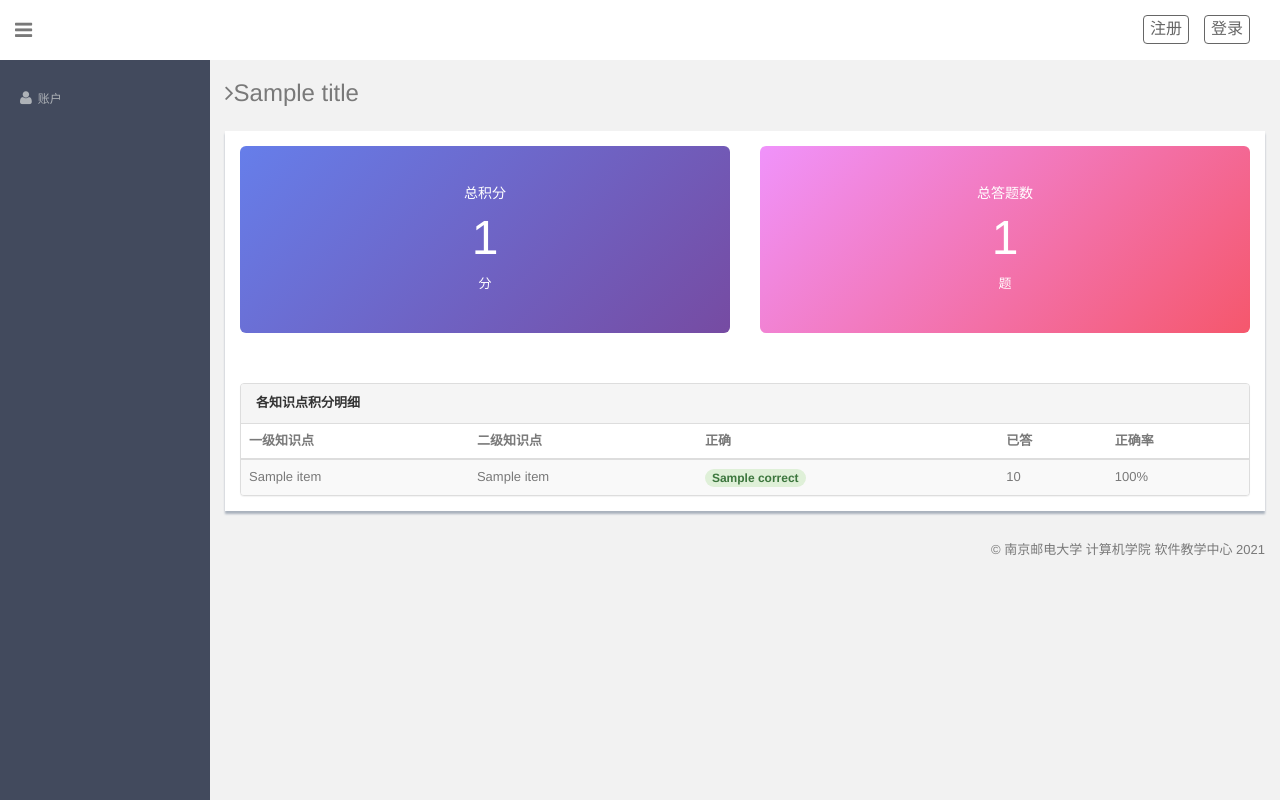
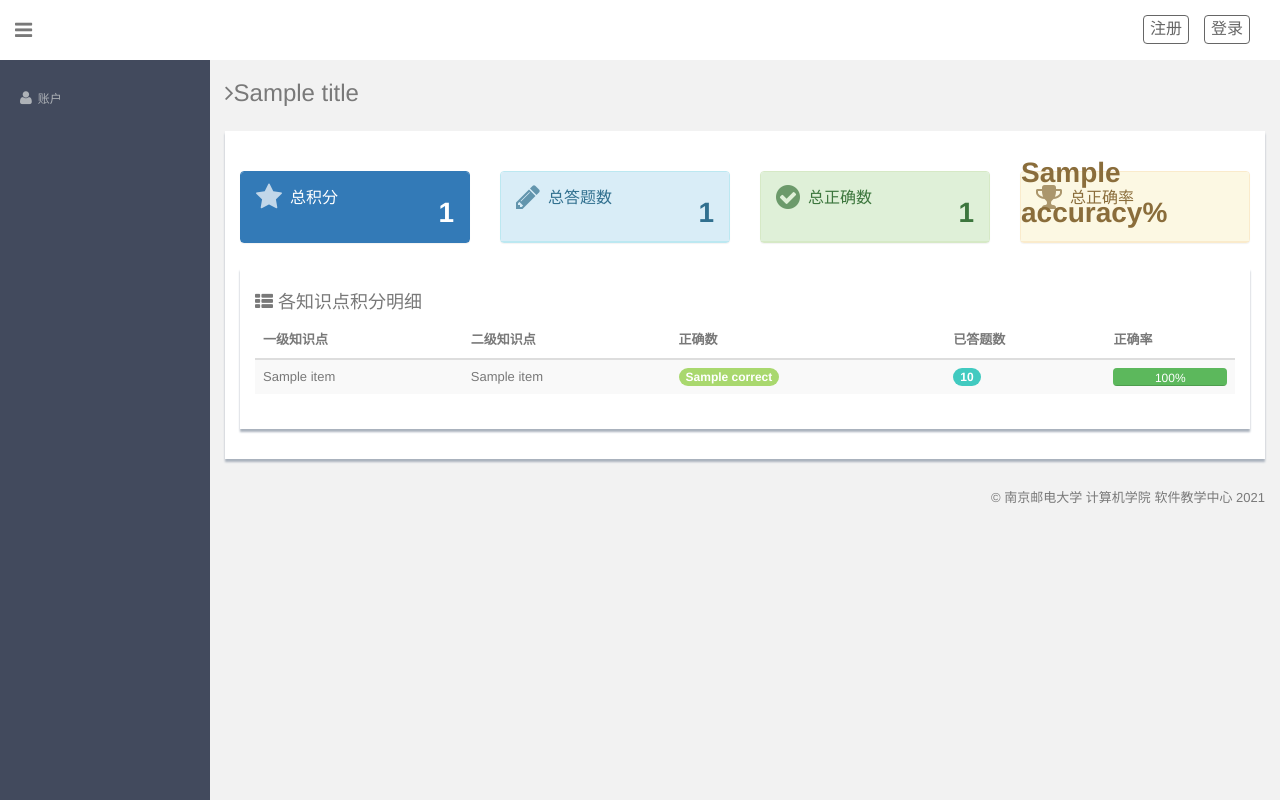
Before and after one commit to musria5001/onlineTest, a Django app: template quiz/templates/quiz/my_points.html in a window 1280 px wide. Run offline with Django 3.2, Linux system fonts and the light colour scheme; the template is opened without the code that fills it: most values are stand-ins (such as "Sample title", 1, 10 or a date in 2020); parts of the project's set-up code (start-up, migrations or seed data) failed here and were passed over; some libraries are stand-ins or nearby versions.

Commit message:
优化我的积分页面UI：等高面板、图标+数字布局

```diff
--- a/quiz/templates/quiz/my_points.html
+++ b/quiz/templates/quiz/my_points.html
@@ -1,57 +1,79 @@
 {% extends 'base.html' %}
 {% block content %}
+
 <style>
-    .points-summary { margin-bottom: 30px; }
-    .points-card { text-align: center; padding: 30px; margin-bottom: 20px; border-radius: 6px; }
-    .points-card.total { background: linear-gradient(135deg, #667eea 0%, #764ba2 100%); color: #fff; }
-    .points-card.answered { background: linear-gradient(135deg, #f093fb 0%, #f5576c 100%); color: #fff; }
-    .points-card h1 { font-size: 48px; margin: 10px 0; }
-    .kp2-table td { vertical-align: middle; }
+.stat-panel .panel-heading { padding: 12px 15px; position: relative; min-height: 70px; }
+.stat-panel .stat-label { display: inline-block; margin-left: 8px; font-size: 16px; vertical-align: middle; }
+.stat-panel .stat-icon { vertical-align: middle; font-size: 28px; opacity: 0.7; }
+.stat-panel .stat-num { position: absolute; right: 15px; bottom: 8px; font-size: 28px; font-weight: bold; }
 </style>
-
-<div class="row points-summary">
-    <div class="col-md-6">
-        <div class="points-card total">
-            <h5>总积分</h5>
-            <h1>{{ total_points }}</h1>
-            <p>分</p>
+<div class="row mt">
+    <div class="col-md-3">
+        <div class="panel panel-primary stat-panel">
+            <div class="panel-heading">
+                <i class="fa fa-star stat-icon"></i><span class="stat-label">总积分</span>
+                <span class="stat-num">{{ total_points }}</span>
             </div>
         </div>
-    <div class="col-md-6">
-        <div class="points-card answered">
-            <h5>总答题数</h5>
-            <h1>{{ total_answered }}</h1>
-            <p>题</p>
+    </div>
+    <div class="col-md-3">
+        <div class="panel panel-info stat-panel">
+            <div class="panel-heading">
+                <i class="fa fa-pencil stat-icon"></i><span class="stat-label">总答题数</span>
+                <span class="stat-num">{{ total_answered }}</span>
+            </div>
+        </div>
+    </div>
+    <div class="col-md-3">
+        <div class="panel panel-success stat-panel">
+            <div class="panel-heading">
+                <i class="fa fa-check-circle stat-icon"></i><span class="stat-label">总正确数</span>
+                <span class="stat-num">{{ total_correct }}</span>
+            </div>
+        </div>
+    </div>
+    <div class="col-md-3">
+        <div class="panel panel-warning stat-panel">
+            <div class="panel-heading">
+                <i class="fa fa-trophy stat-icon"></i><span class="stat-label">总正确率</span>
+                <span class="stat-num">{{ accuracy }}%</span>
+            </div>
         </div>
     </div>
 </div>
 
 {% if kp2_data %}
-<div class="panel panel-default">
-    <div class="panel-heading"><strong>各知识点积分明细</strong></div>
-    <table class="table table-striped kp2-table">
+<div class="row mt">
+    <div class="col-lg-12">
+        <div class="showback">
+            <h4><i class="fa fa-th-list"></i> 各知识点积分明细</h4>
+            <div class="table-responsive">
+                <table class="table table-striped table-hover">
                     <thead>
-            <tr><th>一级知识点</th><th>二级知识点</th><th>正确</th><th>已答</th><th>正确率</th></tr>
+                        <tr><th>一级知识点</th><th>二级知识点</th><th>正确数</th><th>已答题数</th><th>正确率</th></tr>
                     </thead>
                     <tbody>
                         {% for item in kp2_data %}
                         <tr>
                             <td>{{ item.kp1_name }}</td>
                             <td>{{ item.name }}</td>
-                <td><span class="badge alert-success">{{ item.correct }}</span></td>
-                <td>{{ item.total }}</td>
+                            <td><span class="badge bg-success">{{ item.correct }}</span></td>
+                            <td><span class="badge bg-info">{{ item.total }}</span></td>
                             <td>
-                    {% if item.total > 0 %}
+                                <div class="progress" style="margin:0;height:18px;">
+                                    <div class="progress-bar progress-bar-success" style="width:{% widthratio item.correct item.total 100 %}%;min-width:2em;">
                                         {% widthratio item.correct item.total 100 %}%
-                    {% else %}
-                        0%
-                    {% endif %}
+                                    </div>
+                                </div>
                             </td>
                         </tr>
                         {% endfor %}
                     </tbody>
                 </table>
             </div>
+        </div>
+    </div>
+</div>
 {% else %}
 <div class="alert alert-info">还没有答题记录，去<a href="{% url 'quiz_kp_tree' %}">选择知识点</a>开始练习吧！</div>
 {% endif %}
--- a/quiz/views.py
+++ b/quiz/views.py
@@ -212,8 +212,10 @@ def my_points(request):
     if request.user.isTeacher():
         raise Http404()
 
-    total_points = AnswerRecord.objects.filter(user=request.user, is_correct=True).count()
+    total_correct = AnswerRecord.objects.filter(user=request.user, is_correct=True).count()
     total_answered = AnswerRecord.objects.filter(user=request.user).count()
+    total_points = total_correct
+    accuracy = round(total_correct * 100 / total_answered, 1) if total_answered > 0 else 0
 
     # 按二级知识点汇总
     kp2_data = []
@@ -233,6 +235,8 @@ def my_points(request):
         'position': 'quiz_points',
         'total_points': total_points,
         'total_answered': total_answered,
+        'total_correct': total_correct,
+        'accuracy': accuracy,
         'kp2_data': kp2_data,
     })
 
```
Lines whose indentation alone changed are shown as unchanged.
